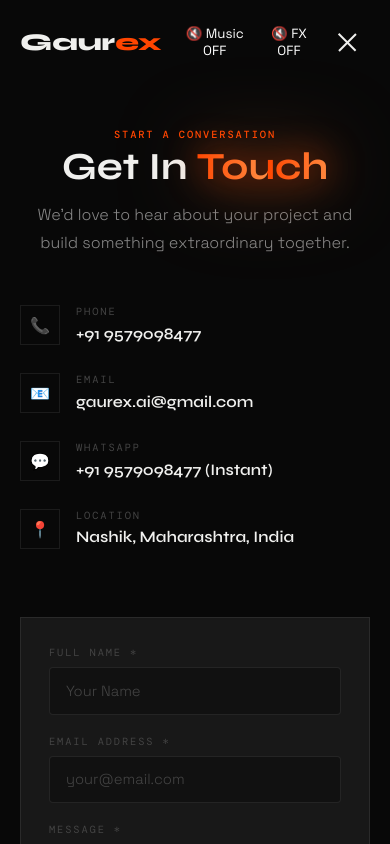
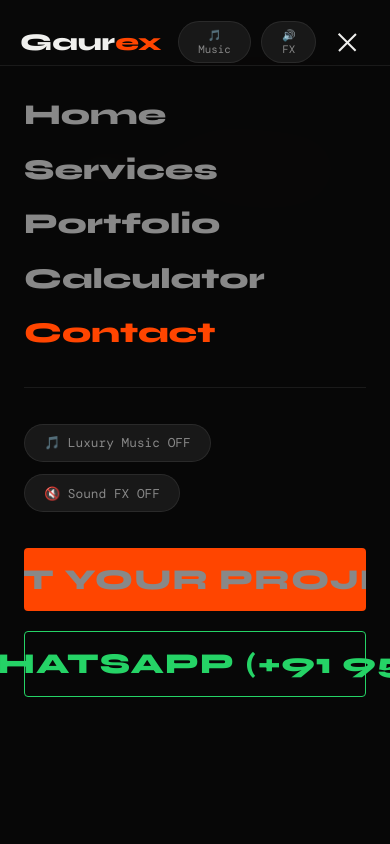
Before and after one commit to Gauresh-khairnar/Gaurex-Website, a Next.js app: page /contact in a window 390 px wide. Both pictures are taken after a click on the button "Toggle Navigation Menu". Shown: the top 844 px of the page. Built offline with nearby package versions, Linux system fonts and the light colour scheme.

Commit message:
Fix mobile navigation drawer and mobile options

```diff
--- a/components/Navbar.tsx
+++ b/components/Navbar.tsx
@@ -35,11 +35,13 @@
   ];
 
   return (
+    <>
       <nav className={`navbar${scrolled ? ' scrolled' : ''}`}>
-      <Link href="/" className="navbar-logo" onClick={() => soundFx.playClick()}>
+        <Link href="/" className="navbar-logo" onClick={() => { soundFx.playClick(); setMenuOpen(false); }}>
           Gaur<span>ex</span>
         </Link>
 
+        {/* DESKTOP LINKS */}
         <ul className="navbar-links">
           {navLinks.map(link => (
             <li key={link.href}>
@@ -55,6 +57,7 @@
         </ul>
 
         <div className="navbar-right">
+          {/* MUSIC TOGGLE BUTTON */}
           <button
             className={`music-toggle-btn${musicActive ? ' active' : ''}`}
             onClick={toggleMusic}
@@ -71,30 +74,106 @@
                 Music ON
               </span>
             ) : (
-            '🔇 Music OFF'
+              '🎵 Music'
+            )}
+          </button>
+
+          {/* SOUND FX TOGGLE BUTTON */}
+          <button
+            className={`sound-toggle-btn${soundActive ? ' active' : ''}`}
+            onClick={toggleSound}
+            title="Toggle UI Sound Effects"
+          >
+            {soundActive ? '🔊 FX ON' : '🔊 FX'}
+          </button>
+
+          {/* DESKTOP CTA */}
+          <Link href="/contact" className="navbar-cta border-beam" onClick={() => soundFx.playClick()}>
+            <span className="border-beam-inner" style={{ background: 'transparent', color: 'inherit' }}>
+              Start Project
+            </span>
+          </Link>
+
+          {/* HAMBURGER TOGGLE */}
+          <button
+            className="menu-btn"
+            onClick={() => { soundFx.playClick(); setMenuOpen(!menuOpen); }}
+            aria-label="Toggle Navigation Menu"
+          >
+            <span style={menuOpen ? { transform: 'rotate(45deg) translate(4px, 5px)' } : {}} />
+            <span style={menuOpen ? { opacity: 0 } : {}} />
+            <span style={menuOpen ? { transform: 'rotate(-45deg) translate(4px, -5px)' } : {}} />
+          </button>
+        </div>
+      </nav>
+
+      {/* MOBILE NAVIGATION DRAWER */}
+      <div className={`mobile-nav${menuOpen ? ' open' : ''}`}>
+        <div style={{ width: '100%', display: 'flex', flexDirection: 'column', gap: '1.25rem' }}>
+          {navLinks.map(link => (
+            <Link
+              key={link.href}
+              href={link.href}
+              className={currentPath === link.href ? 'active' : ''}
+              onClick={() => { soundFx.playClick(); setMenuOpen(false); }}
+            >
+              {link.label}
+            </Link>
+          ))}
+
+          <div style={{ width: '100%', height: '1px', background: 'var(--border)', margin: '1rem 0' }} />
+
+          {/* MOBILE AUDIO CONTROLS */}
+          <div style={{ display: 'flex', gap: '0.75rem', flexWrap: 'wrap' }}>
+            <button
+              className={`music-toggle-btn${musicActive ? ' active' : ''}`}
+              onClick={toggleMusic}
+              style={{ padding: '0.6rem 1.2rem', fontSize: '0.8rem' }}
+            >
+              {musicActive ? (
+                <span style={{ display: 'inline-flex', alignItems: 'center', gap: '6px' }}>
+                  <span className="sound-wave">
+                    <span className="sound-bar" />
+                    <span className="sound-bar" />
+                    <span className="sound-bar" />
+                    <span className="sound-bar" />
+                  </span>
+                  Luxury Music ON
+                </span>
+              ) : (
+                '🎵 Luxury Music OFF'
               )}
             </button>
 
             <button
               className={`sound-toggle-btn${soundActive ? ' active' : ''}`}
               onClick={toggleSound}
-          title="Toggle UI Sound Effects"
+              style={{ padding: '0.6rem 1.2rem', fontSize: '0.8rem' }}
             >
-          {soundActive ? '🔊 FX ON' : '🔇 FX OFF'}
+              {soundActive ? '🔊 Sound FX ON' : '🔇 Sound FX OFF'}
             </button>
+          </div>
 
-        <Link href="/contact" className="navbar-cta border-beam" onClick={() => soundFx.playClick()}>
-          <span className="border-beam-inner" style={{ background: 'transparent', color: 'inherit' }}>
-            Start Project
-          </span>
+          <Link
+            href="/contact"
+            className="btn-primary"
+            style={{ width: '100%', justifyContent: 'center', marginTop: '1rem' }}
+            onClick={() => { soundFx.playClick(); setMenuOpen(false); }}
+          >
+            <span>Start Your Project ✦</span>
           </Link>
 
-        <button className="menu-btn" onClick={() => setMenuOpen(!menuOpen)}>
-          <span style={menuOpen ? { transform: 'rotate(45deg) translate(4px, 5px)' } : {}} />
-          <span style={menuOpen ? { opacity: 0 } : {}} />
-          <span style={menuOpen ? { transform: 'rotate(-45deg) translate(4px, -5px)' } : {}} />
-        </button>
+          <a
+            href="https://wa.me/919579098477"
+            target="_blank"
+            rel="noreferrer"
+            className="btn-outline"
+            style={{ width: '100%', justifyContent: 'center', borderColor: 'var(--whatsapp)', color: 'var(--whatsapp)' }}
+          >
+            <span>Chat on WhatsApp (+91 9579098477)</span>
+          </a>
         </div>
-    </nav>
+      </div>
+    </>
   );
 }
--- a/styles/globals.css
+++ b/styles/globals.css
@@ -1,6 +1,6 @@
 /* ============================================
-   GAUREX — Gen-Z Dark Edition v8
-   Border Beam, Scanlines, Holo Foil & Equalizer
+   GAUREX — Gen-Z Dark Edition v9
+   Enhanced Responsive Navbar & Mobile Drawer
    ============================================ */
 
 @import url('https://fonts.googleapis.com/css2?family=Syne:wght@400;500;600;700;800&family=Space+Grotesk:wght@300;400;500;600&family=DM+Mono:wght@400;500&display=swap');
@@ -382,6 +382,58 @@
 .spotlight-card:hover::before { opacity: 1; }
 .spotlight-card:hover { border-color: rgba(255,69,0,0.35); }
 
+/* ----------- NAVBAR & MOBILE DRAWER ----------- */
+.navbar { position: fixed; top: 0; left: 0; right: 0; z-index: 1000; padding: 1.25rem clamp(1.25rem, 5vw, 5rem); display: flex; align-items: center; justify-content: space-between; transition: all 0.4s var(--ease-out); gap: 1rem; }
+.navbar.scrolled { background: rgba(8,8,8,0.95); backdrop-filter: blur(24px); padding-top: 0.85rem; padding-bottom: 0.85rem; border-bottom: 1px solid var(--border); }
+.navbar-logo { font-family: var(--font-display); font-size: 1.5rem; font-weight: 800; color: var(--text); }
+.navbar-logo span { color: var(--accent); }
+.navbar-links { display: flex; align-items: center; gap: clamp(0.8rem, 1.8vw, 1.8rem); list-style: none; }
+.navbar-links a { font-family: var(--font-display); font-size: 0.78rem; font-weight: 600; letter-spacing: 0.08em; text-transform: uppercase; color: var(--text-muted); transition: color 0.3s; }
+.navbar-links a:hover, .navbar-links a.active { color: var(--accent); }
+.navbar-right { display: flex; align-items: center; gap: 0.6rem; }
+.navbar-cta { font-family: var(--font-display); font-size: 0.75rem; font-weight: 700; letter-spacing: 0.08em; text-transform: uppercase; color: var(--black); background: var(--accent); padding: 0.6rem 1.2rem; border-radius: var(--r-sm); transition: all 0.3s var(--ease-out); }
+.navbar-cta:hover { background: var(--accent-2); transform: translateY(-1px); }
+
+.music-toggle-btn, .sound-toggle-btn {
+  font-family: var(--font-mono);
+  font-size: 0.68rem;
+  padding: 0.4rem 0.7rem;
+  background: var(--surface-2);
+  border: 1px solid var(--border);
+  color: var(--text-muted);
+  border-radius: var(--r-pill);
+  transition: all 0.3s;
+}
+.music-toggle-btn.active, .sound-toggle-btn.active { color: #4ADE80; border-color: rgba(74,222,128,0.5); background: rgba(74,222,128,0.08); }
+
+.menu-btn { display: none; flex-direction: column; gap: 5px; padding: 4px; min-width: 44px; min-height: 44px; align-items: center; justify-content: center; }
+.menu-btn span { width: 24px; height: 1.5px; background: var(--text); display: block; transition: all 0.3s var(--ease-out); }
+
+.mobile-nav {
+  position: fixed;
+  top: 65px; left: 0; right: 0; bottom: 0;
+  background: rgba(8, 8, 8, 0.98);
+  backdrop-filter: blur(24px);
+  z-index: 99999;
+  display: none;
+  flex-direction: column;
+  align-items: flex-start;
+  justify-content: flex-start;
+  padding: 2rem 1.5rem;
+  overflow-y: auto;
+  border-top: 1px solid var(--border);
+}
+.mobile-nav.open { display: flex; }
+.mobile-nav a {
+  font-family: var(--font-display);
+  font-size: 1.8rem;
+  font-weight: 800;
+  color: var(--text-muted);
+  line-height: 1.2;
+  transition: color 0.3s;
+}
+.mobile-nav a:hover, .mobile-nav a.active { color: var(--accent); }
+
 /* ----------- LIVE CODE TERMINAL TYPING WIDGET ----------- */
 .terminal-widget {
   background: #0A0A0A;
@@ -542,24 +594,6 @@
 .loader-progress { width: clamp(120px, 30vw, 200px); height: 1px; background: var(--surface-3); position: relative; overflow: hidden; }
 .loader-progress-bar { position: absolute; top: 0; left: 0; height: 100%; background: var(--accent); animation: loaderBar 2.2s var(--ease-out) forwards; }
 @keyframes loaderBar { from { width: 0 } to { width: 100% } }
-
-.navbar { position: fixed; top: 0; left: 0; right: 0; z-index: 1000; padding: 1.25rem clamp(1.25rem, 5vw, 5rem); display: flex; align-items: center; justify-content: space-between; transition: all 0.4s var(--ease-out); gap: 1rem; }
-.navbar.scrolled { background: rgba(8,8,8,0.95); backdrop-filter: blur(24px); padding-top: 0.85rem; padding-bottom: 0.85rem; border-bottom: 1px solid var(--border); }
-.navbar-logo { font-family: var(--font-display); font-size: 1.5rem; font-weight: 800; color: var(--text); }
-.navbar-logo span { color: var(--accent); }
-.navbar-links { display: flex; align-items: center; gap: clamp(0.8rem, 1.8vw, 1.8rem); list-style: none; }
-.navbar-links a { font-family: var(--font-display); font-size: 0.78rem; font-weight: 600; letter-spacing: 0.08em; text-transform: uppercase; color: var(--text-muted); transition: color 0.3s; }
-.navbar-links a:hover, .navbar-links a.active { color: var(--accent); }
-.navbar-right { display: flex; align-items: center; gap: 0.6rem; }
-.navbar-cta { font-family: var(--font-display); font-size: 0.75rem; font-weight: 700; letter-spacing: 0.08em; text-transform: uppercase; color: var(--black); background: var(--accent); padding: 0.6rem 1.2rem; border-radius: var(--r-sm); transition: all 0.3s var(--ease-out); }
-.navbar-cta:hover { background: var(--accent-2); transform: translateY(-1px); }
-
-.menu-btn { display: none; flex-direction: column; gap: 5px; padding: 4px; min-width: 44px; min-height: 44px; align-items: center; justify-content: center; }
-.menu-btn span { width: 24px; height: 1.5px; background: var(--text); display: block; transition: all 0.3s var(--ease-out); }
-.mobile-nav { position: fixed; inset: 0; background: var(--black); z-index: 998; display: none; flex-direction: column; align-items: flex-start; justify-content: center; padding: clamp(2rem, 8vw, 5rem); gap: 0.5rem; border-top: 1px solid var(--border); }
-.mobile-nav.open { display: flex; }
-.mobile-nav a { font-family: var(--font-display); font-size: clamp(2rem, 8vw, 3.5rem); font-weight: 800; color: var(--text-muted); line-height: 1.15; transition: color 0.3s; }
-.mobile-nav a:hover { color: var(--accent); }
 
 #hero { position: relative; min-height: 100svh; display: flex; align-items: center; overflow: hidden; background: var(--black); }
 #webgl-canvas { position: absolute; inset: 0; width: 100%; height: 100%; pointer-events: none; }
@@ -777,25 +811,6 @@
 .booking-top-bar { padding: 1.25rem 1.5rem; background: var(--surface-2); border-bottom: 1px solid var(--border); display: flex; align-items: center; justify-content: space-between; }
 .booking-title { font-family: var(--font-display); font-size: 1.1rem; font-weight: 700; color: var(--text); }
 .booking-body { padding: 2rem 1.5rem; }
-.booking-time-slots { display: grid; grid-template-columns: repeat(3, 1fr); gap: 0.75rem; margin: 1.5rem 0; }
-.time-slot { padding: 0.85rem; background: var(--surface-2); border: 1px solid var(--border); border-radius: var(--r-sm); text-align: center; font-family: var(--font-mono); font-size: 0.8rem; color: var(--text); transition: all 0.2s; cursor: pointer; }
-.time-slot:hover, .time-slot.selected { border-color: var(--accent); color: var(--accent); background: rgba(255,69,0,0.06); }
-
-.cookie-banner { position: fixed; bottom: 1.5rem; left: 1.5rem; max-width: 360px; background: var(--surface-2); border: 1px solid var(--border); padding: 1.25rem; border-radius: var(--r-md); z-index: 900; box-shadow: 0 16px 40px rgba(0,0,0,0.6); display: flex; flex-direction: column; gap: 0.85rem; transform: translateY(120%); transition: transform 0.4s var(--ease-out); }
-.cookie-banner.visible { transform: translateY(0); }
-.cookie-text { font-size: 0.8rem; color: var(--text-muted); line-height: 1.5; }
-.cookie-actions { display: flex; gap: 0.5rem; }
-.cookie-btn { padding: 0.45rem 1rem; font-size: 0.75rem; font-family: var(--font-display); font-weight: 700; border-radius: var(--r-sm); }
-
-.modal-overlay { position: fixed; inset: 0; background: rgba(8,8,8,0.85); backdrop-filter: blur(12px); z-index: 2000; display: flex; align-items: center; justify-content: center; padding: clamp(1rem, 4vw, 2rem); opacity: 0; visibility: hidden; transition: opacity 0.3s, visibility 0.3s; }
-.modal-overlay.open { opacity: 1; visibility: visible; }
-.modal-panel { background: var(--surface); border: 1px solid var(--border); width: 100%; max-width: 640px; max-height: min(85vh, 700px); overflow-y: auto; position: relative; transform: scale(0.92) translateY(20px); transition: transform 0.35s var(--ease-out); }
-.modal-overlay.open .modal-panel { transform: scale(1) translateY(0); }
-.modal-top-bar { position: sticky; top: 0; background: var(--surface); border-bottom: 1px solid var(--border); padding: 1.25rem 1.5rem; display: flex; align-items: center; justify-content: space-between; z-index: 1; }
-.modal-title { font-family: var(--font-display); font-size: 1.1rem; font-weight: 700; color: var(--text); }
-.modal-close { width: 36px; height: 36px; border: 1px solid var(--border); border-radius: var(--r-sm); display: flex; align-items: center; justify-content: center; color: var(--text-muted); transition: all 0.3s; }
-.modal-close:hover { border-color: var(--accent); color: var(--accent); }
-.modal-body { padding: 2rem 1.5rem; }
 
 footer { background: var(--black); border-top: 1px solid var(--border); padding: clamp(3rem, 7vw, 5rem) 0 2rem; }
 .footer-grid { display: grid; grid-template-columns: 1.5fr 1fr 1fr 1fr; gap: clamp(2rem, 5vw, 4rem); margin-bottom: clamp(2.5rem, 5vw, 4rem); }
```
Lines whose indentation alone changed are shown as unchanged.
